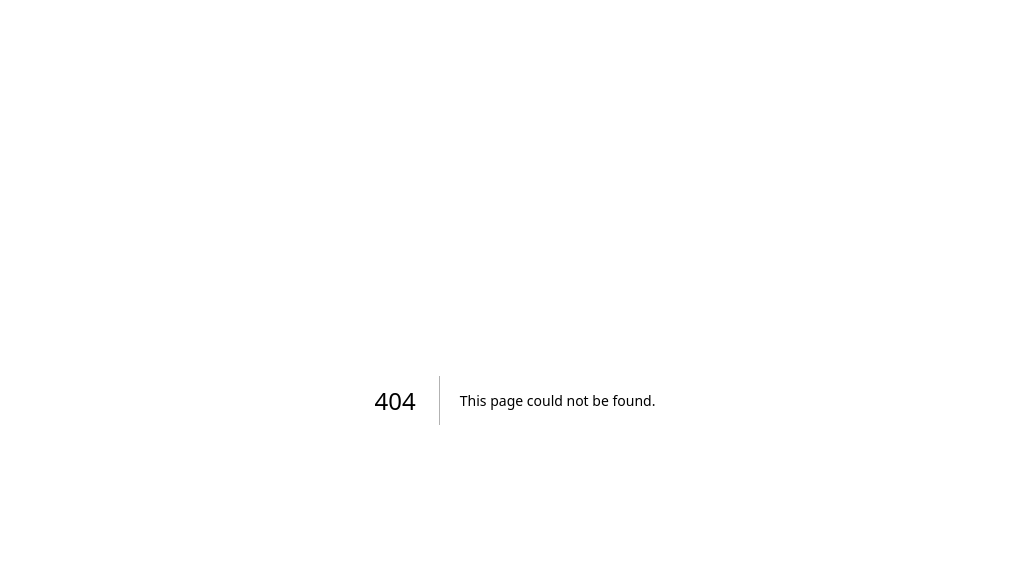
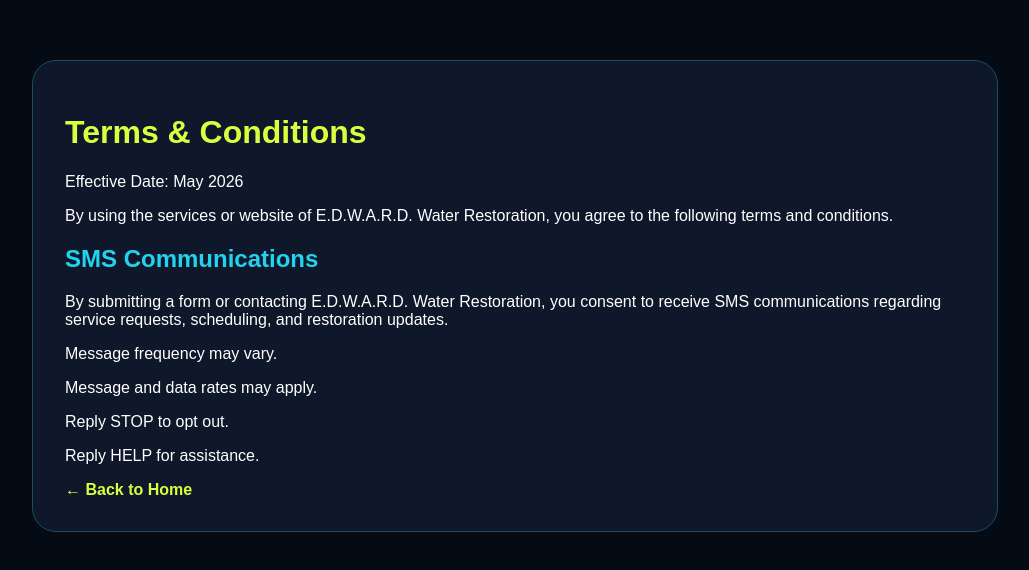
Before and after one commit to EDRESTO/EDWARD-RESTORATION-SITE, a Next.js app: page /app/terms-and-conditions in a window 1280 px wide. Before the commit this address had no page. Shown: the top 570 px of the page, without its empty margins (125-1154 px from the left). Built offline with nearby package versions, Linux system fonts and the light colour scheme.

Commit message:
Create page.tsx

```diff
--- /dev/null
+++ b/app/app/terms-and-conditions/page.tsx
@@ -0,0 +1,60 @@
+export default function TermsPage() {
+  return (
+    <main
+      style={{
+        background: "#050b14",
+        color: "white",
+        minHeight: "100vh",
+        padding: "60px 24px",
+        fontFamily: "Arial, sans-serif",
+      }}
+    >
+      <div
+        style={{
+          maxWidth: 900,
+          margin: "0 auto",
+          background: "#0f172a",
+          border: "1px solid #164e63",
+          borderRadius: 24,
+          padding: 32,
+        }}
+      >
+        <h1 style={{ color: "#d9ff3f" }}>Terms & Conditions</h1>
+
+        <p>Effective Date: May 2026</p>
+
+        <p>
+          By using the services or website of E.D.W.A.R.D. Water Restoration,
+          you agree to the following terms and conditions.
+        </p>
+
+        <h2 style={{ color: "#22d3ee" }}>SMS Communications</h2>
+
+        <p>
+          By submitting a form or contacting E.D.W.A.R.D. Water Restoration,
+          you consent to receive SMS communications regarding service requests,
+          scheduling, and restoration updates.
+        </p>
+
+        <p>Message frequency may vary.</p>
+
+        <p>Message and data rates may apply.</p>
+
+        <p>Reply STOP to opt out.</p>
+
+        <p>Reply HELP for assistance.</p>
+
+        <a
+          href="/"
+          style={{
+            color: "#d9ff3f",
+            textDecoration: "none",
+            fontWeight: 900,
+          }}
+        >
+          ← Back to Home
+        </a>
+      </div>
+    </main>
+  );
+}
```
